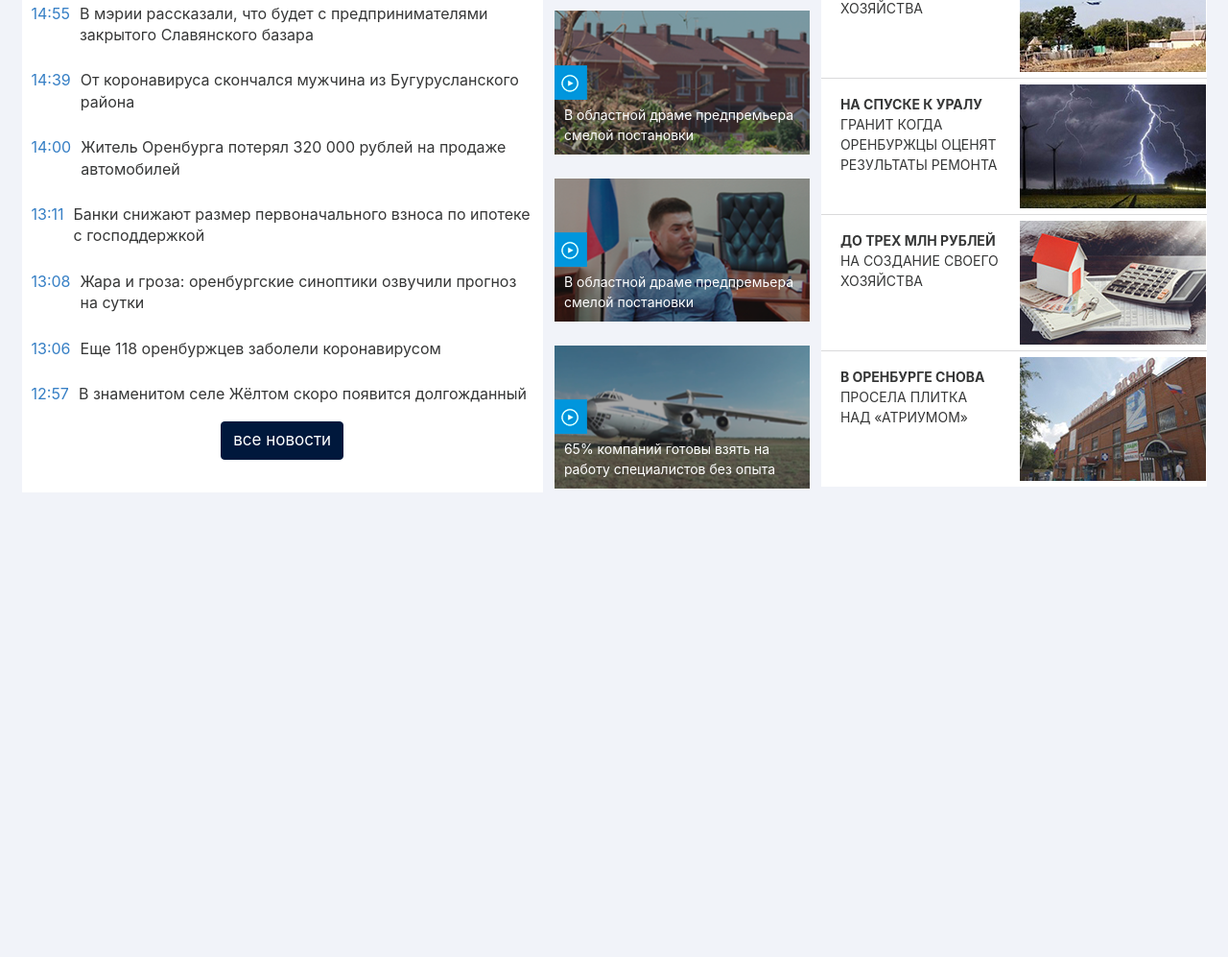
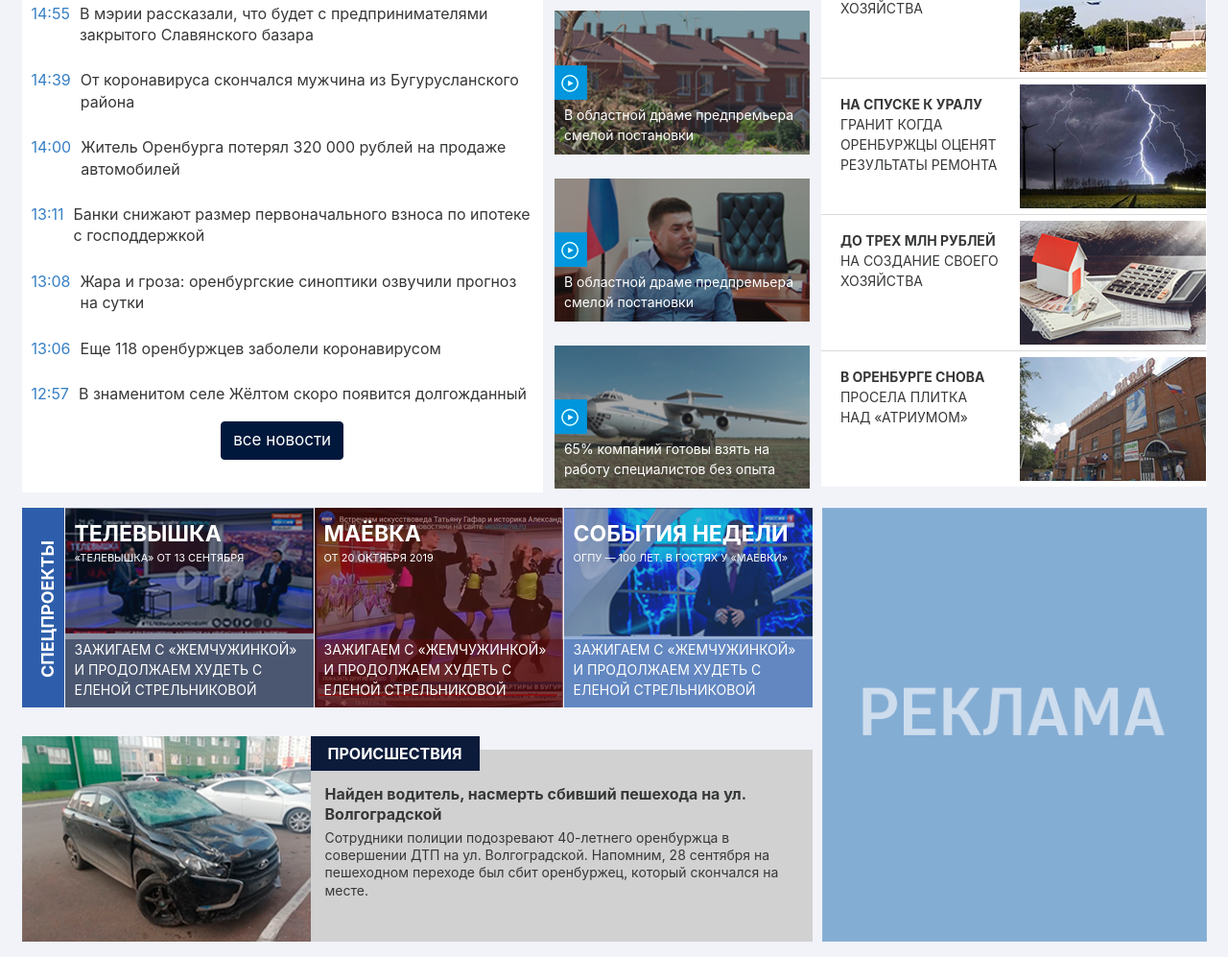
Before and after one commit to alex-lenk/vestirama, a website: page src/view/index.html in a window 1280 px wide. Shown: the part 1713-2710 px from the top of the page at 96% size. Before the commit the page ends 2242 px from the top, so only its background shows below. Drawn offline with nearby package versions, Linux system fonts and the light colour scheme; files that its build step writes are made by us from their sources; files whose address does not match are found by name.

Commit message:
Created section-block blocks

```diff
--- /dev/null
+++ b/src/style/blocks/_scene-section.scss
@@ -0,0 +1,41 @@
+.scene-section {
+  color: inherit;
+  display: flex;
+
+  &:hover {
+    color: inherit;
+  }
+}
+
+.scene-media {
+  flex-shrink: 0;
+}
+
+.scene-content {
+  padding-top: 14px;
+}
+
+.scene-holder {
+  height: 100%;
+  padding: 0 15px 10px;
+  background-color: #d1d1d2;
+  line-height: 1.3;
+}
+
+.scene-title {
+  margin-left: -15px;
+  margin-right: -15px;
+  padding: 8px 18px;
+  text-transform: uppercase;
+  background-color: #0c1b3a;
+  color: #fff;
+  display: inline-block;
+  position: relative;
+  top: -14px;
+  font-weight: 700;
+}
+
+.scene-text {
+  margin-top: 5px;
+  font-size: 14px;
+}
--- /dev/null
+++ b/src/style/blocks/_special-projects.scss
@@ -0,0 +1,107 @@
+.special-projects {
+  margin-bottom: 30px;
+  display: flex;
+}
+
+.special-projects__title {
+  width: 44px;
+  background-color: #2e5eab;
+  color: #fff;
+  position: relative;
+  font-weight: 700;
+  font-size: 18px;
+  text-transform: uppercase;
+}
+
+.special-projects__title-inner {
+  position: absolute;
+  top: 92px;
+  left: -45px;
+  transform: rotateZ(-90deg);
+}
+
+.special-projects__item {
+  width: 259px;
+  height: 208px;
+  margin-left: 1px;
+  position: relative;
+
+  &::after {
+    width: 100%;
+    height: 100%;
+    top: 0;
+    left: 0;
+    position: absolute;
+    background-color: rgba(32, 32, 32, .45);
+    transition: opacity .3s;
+    content: '';
+  }
+}
+
+.special-projects__item-dark {
+  &::after {
+    background-color: rgba(#0f1e3d, .45);
+  }
+
+  .special-projects__item-text {
+    background-color: rgba(#0f1e3d, .51);
+  }
+}
+
+.special-projects__item-red {
+  &::after {
+    background-color: rgba(#5f0909, .45);
+  }
+
+  .special-projects__item-text {
+    background-color: rgba(#5f0909, .51);
+  }
+}
+
+.special-projects__item-blue {
+  &::after {
+    background-color: rgba(#2e5eab, .45);
+  }
+
+  .special-projects__item-text {
+    background-color: rgba(#2e5eab, .51);
+  }
+}
+
+.special-projects__item-inner {
+  width: 100%;
+  height: 100%;
+  top: 0;
+  left: 0;
+  padding-top: 10px;
+  z-index: 2;
+  position: absolute;
+  text-transform: uppercase;
+  color: #fff;
+  display: flex;
+  flex-direction: column;
+
+  &:hover {
+    color: #fff;
+  }
+}
+
+.special-projects__item-title {
+  font-weight: 700;
+  font-size: 23px;
+  padding-left: 10px;
+  padding-right: 10px;
+}
+
+.special-projects__item-subtitle {
+  padding-left: 10px;
+  padding-right: 10px;
+  font-size: 11px;
+}
+
+.special-projects__item-text {
+  height: 71px;
+  padding: 0 10px 10px;
+  margin-top: auto;
+  font-size: 14px;
+}
--- a/src/style/styles.scss
+++ b/src/style/styles.scss
@@ -8,3 +8,13 @@
 @import "base/menu";
 @import "blocks/carousel-section";
 @import "blocks/news";
+@import "blocks/special-projects";
+@import "blocks/scene-section";
+
+.section-block {
+  width: 67%;
+}
+
+.section-block-media {
+  padding-left: 10px;
+}
--- a/src/view/index.html
+++ b/src/view/index.html
@@ -458,6 +458,73 @@
             </div>
         </aside>
     </div>
+
+    <div class="news-wrapper">
+        <div class="section-block">
+            <div class="special-projects">
+                <div class="special-projects__title">
+                    <div class="special-projects__title-inner">спецпроекты</div>
+                </div>
+
+                <div class="special-projects__item special-projects__item-dark">
+                    <img src="img/example/special-01.png" alt="">
+                    <a href="#" class="special-projects__item-inner">
+                        <div class="special-projects__item-title">ТЕЛЕВЫШКА</div>
+                        <div class="special-projects__item-subtitle">«Телевышка» от 13 сентября </div>
+                        <div class="special-projects__item-text">
+                            зажигаем с «Жемчужинкой»
+                            и продолжаем худеть
+                            с Еленой Стрельниковой
+                        </div>
+                    </a>
+                </div>
+
+                <div class="special-projects__item special-projects__item-red">
+                    <img src="img/example/special-02.png" alt="">
+                    <a href="#" class="special-projects__item-inner">
+                        <div class="special-projects__item-title">Маёвка</div>
+                        <div class="special-projects__item-subtitle">от 20 октября 2019</div>
+                        <div class="special-projects__item-text">
+                            зажигаем с «Жемчужинкой» и продолжаем худеть с Еленой Стрельниковой
+                        </div>
+                    </a>
+                </div>
+
+                <div class="special-projects__item special-projects__item-blue">
+                    <img src="img/example/special-03.png" alt="">
+                    <a href="#" class="special-projects__item-inner">
+                        <div class="special-projects__item-title">события недели</div>
+                        <div class="special-projects__item-subtitle">ОГПУ — 100 лет. В гостях у «Маевки»</div>
+                        <div class="special-projects__item-text">
+                            зажигаем с «Жемчужинкой»
+                            и продолжаем худеть
+                            с Еленой Стрельниковой
+                        </div>
+                    </a>
+                </div>
+            </div>
+
+            <a href="#" class="scene-section">
+                <div class="scene-media"><img src="img/example/image-01.png" alt=""></div>
+                <div class="scene-content">
+                    <div class="scene-holder">
+                        <div class="scene-title">происшествия</div>
+                        <div class="text-bold">
+                            Найден водитель, насмерть сбивший пешехода на ул. Волгоградской
+                        </div>
+                        <div class="scene-text">
+                            Сотрудники полиции подозревают 40-летнего оренбуржца в совершении ДТП на ул. Волгоградской.
+                            Напомним, 28 сентября на пешеходном переходе был сбит оренбуржец, который скончался на месте.
+                        </div>
+                    </div>
+                </div>
+            </a>
+        </div>
+
+        <div class="section-block-media">
+            <a href="#"><img src="img/example/info-inner-02.png" alt=""></a>
+        </div>
+    </div>
 </div>
 
 <script src="js/scripts.js"></script>
```
Also changed, not shown: src/img/example/image-01.png (added), src/img/example/info-inner-02.png (added), src/img/example/special-01.png (added), src/img/example/special-02.png (added), src/img/example/special-03.png (added).
